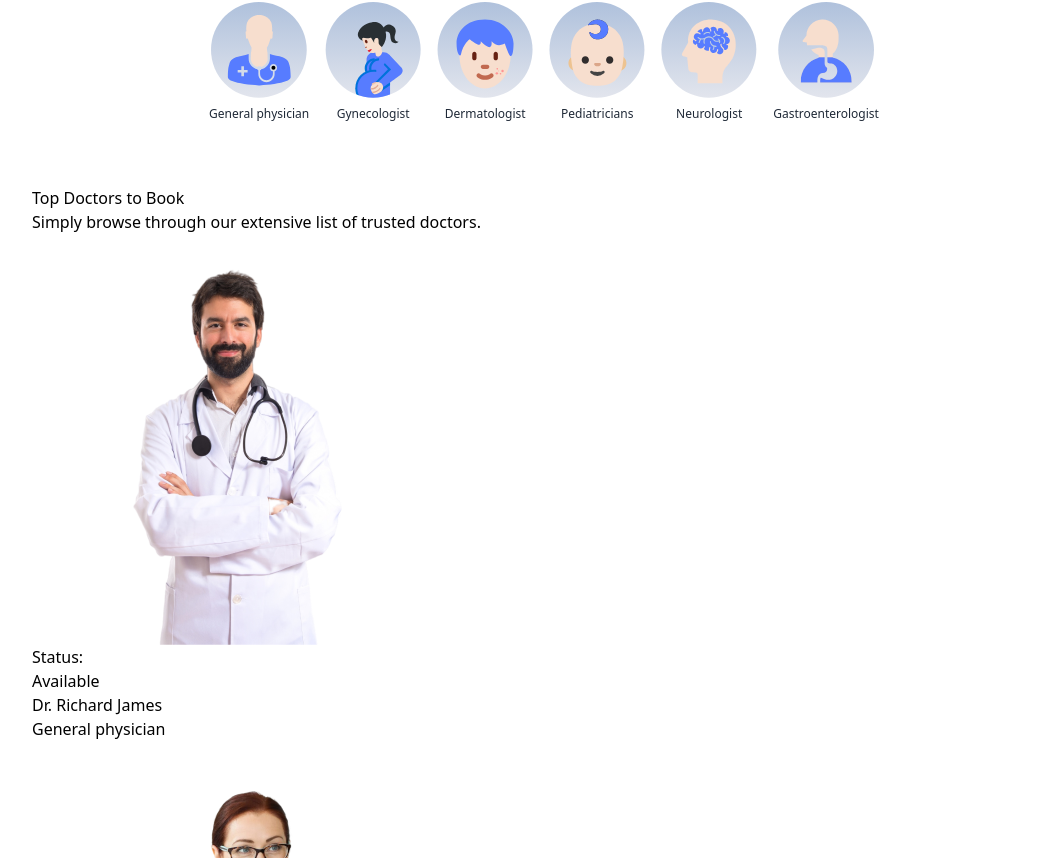
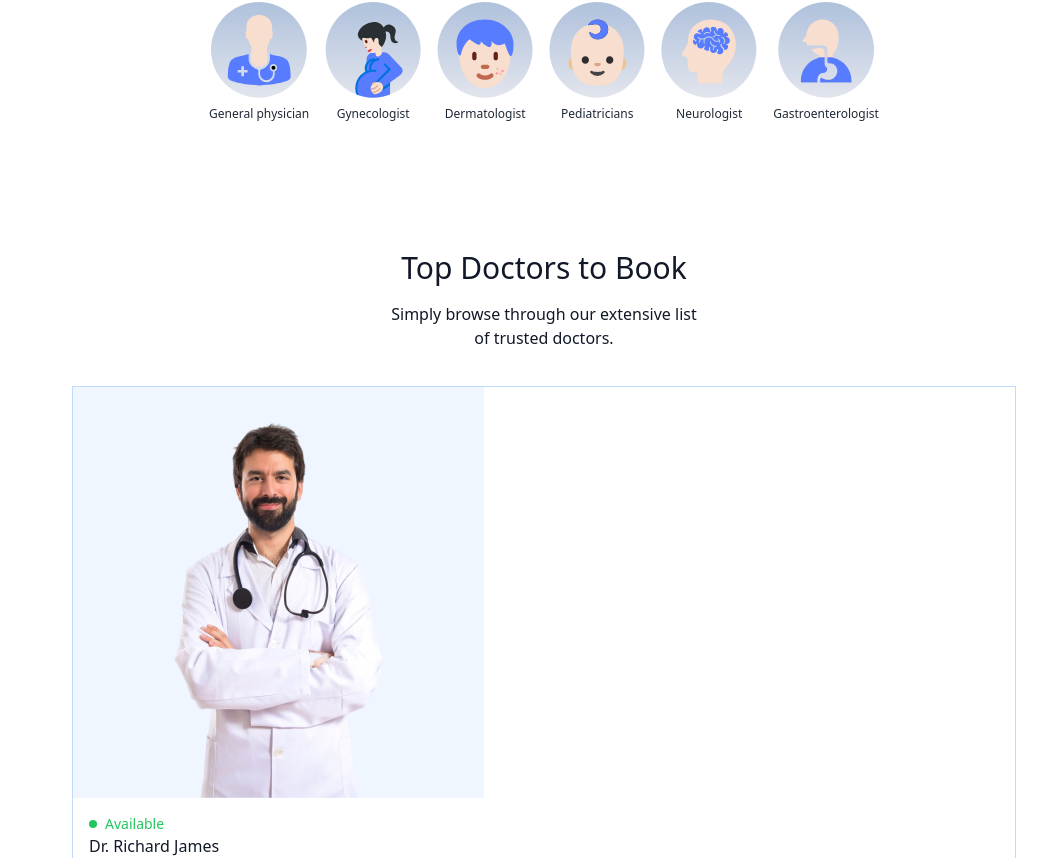
Before and after one commit to Sumitkhadka10/DocBS, a React (Vite) app in the folder frontend/: page / in a window 1280 px wide. Shown: the part 882-1740 px from the top of the page, without its empty margins (96-1143 px from the left). Built offline with nearby package versions, Linux system fonts and the light colour scheme.

Commit message:
Added css in TopDoctor.jsx

```diff
--- a/frontend/src/components/TopDoctors.jsx
+++ b/frontend/src/components/TopDoctors.jsx
@@ -3,16 +3,16 @@ import { doctors } from '../assets/assets';
 
 const TopDoctors = () => {
   return (
-    <div className=''>
-      <h1>Top Doctors to Book</h1>
-      <p>Simply browse through our extensive list of trusted doctors.</p>
-      <div>
+    <div className='flex flex-col items-center gap-4 my-16 text-gray-900 md:mx-10'>
+      <h1 className='text-3xl font-medium'>Top Doctors to Book</h1>
+      <p className='sm:w-1/3 text-center text:sm'>Simply browse through our extensive list of trusted doctors.</p>
+      <div className='w-full grid grid-cols-auto gap-4 pt-5 gap-y-6 px-3 sm:px-0'>
         {doctors.slice(0, 10).map((item, index) => (
-          <div key={index}>
-            <img src={item.image} alt={item.name} />
-            <div>
-              <div>
-                <p>Status: </p>
+          <div className='border border-blue-200 rounded-x1 overflow-hidden cursor-pointer hover:translate-y-[-10px] transition-all duration-500 ' key={index}>
+            <img className='bg-blue-50' src={item.image} alt={item.name} />
+            <div className='p-4'>
+              <div className='flex items-center gap-2 text-sm text-center text-green-500'>
+                <p className='w-2 h-2 bg-green-500 rounded-full'></p>
                 <p>Available</p>
               </div>
               <p>{item.name}</p>
```
